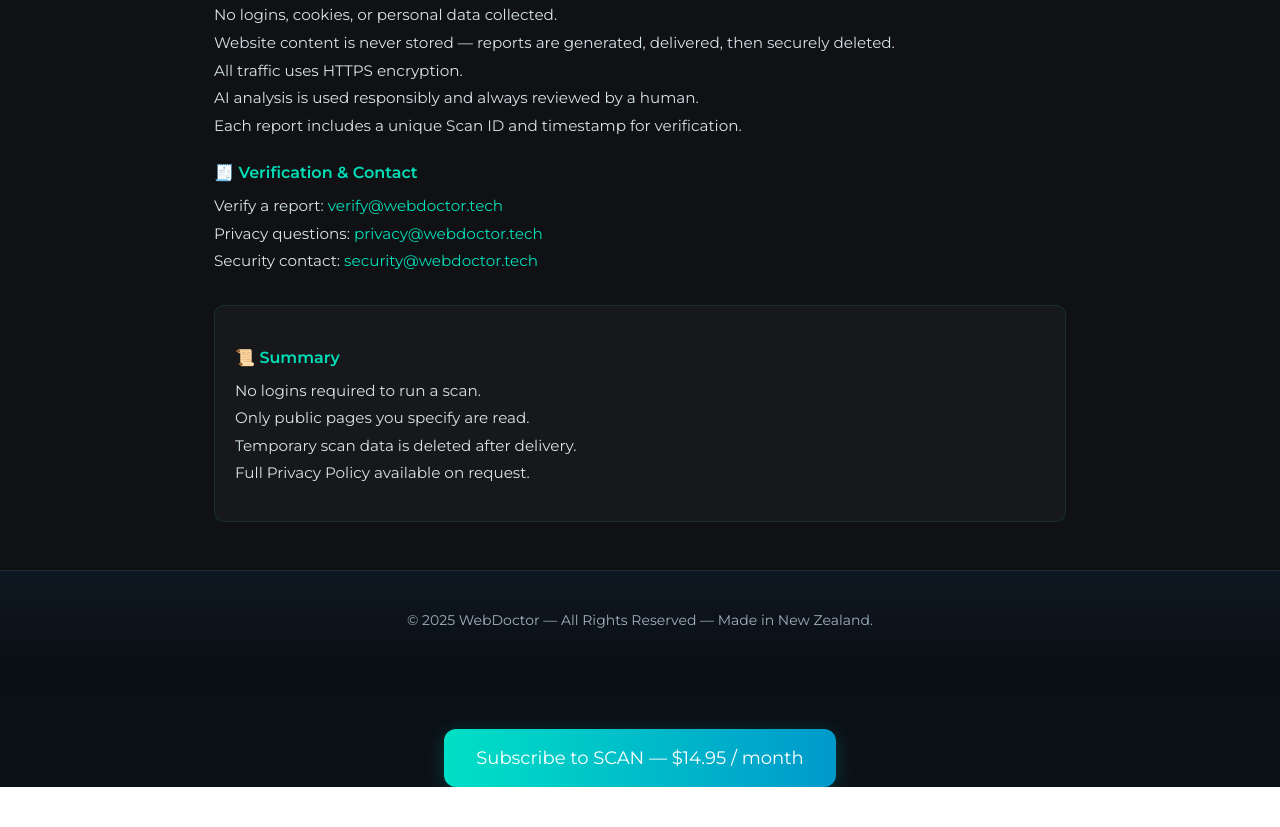
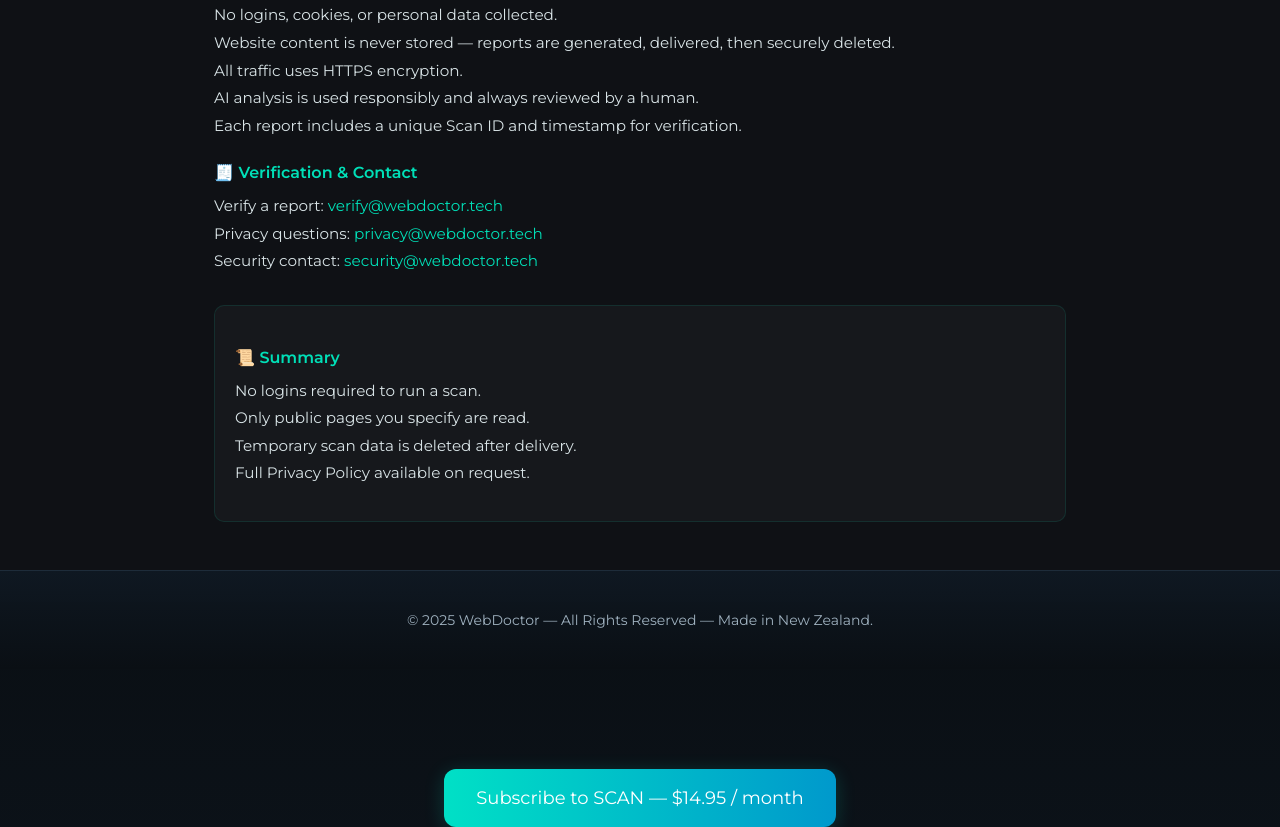
Before and after one commit to iqlabs-dev/webdoctor-phase2-dev, a website: page index.html in a window 1280 px wide. Shown: the part 3398-4225 px from the top of the page. Before the commit the page ends 4185 px from the top, so only its background shows below. Drawn offline with Linux system fonts and the light colour scheme.

Commit message:
Update index.html

```diff
--- a/index.html
+++ b/index.html
@@ -430,22 +430,23 @@
     } catch(e) { /* same-origin only; ignore if blocked */ }
   });
   frame.addEventListener('error', ()=>{ clearTimeout(timer); fallback.style.display = 'flex'; });
-</script>
+</script> <!-- 👈 Close the previous script here (this was missing) -->
 
 <!-- ✅ WebDoctor Subscribe Button (HTML, not inside script) -->
 <div style="text-align:center; margin: 60px 0;">
   <button
     onclick="startCheckout('price_1SQ4knHrtPY0HwDpFHfxNdoZ')"
-    style="background: linear-gradient(90deg,#00e0c6,#0099cc);
-           color:white;
-           border:none;
-           padding:18px 32px;
-           font-size:18px;
-           font-family:'Montserrat',sans-serif;
-           border-radius:12px;
-           cursor:pointer;
-           transition:transform 0.2s ease;
-           box-shadow:0 4px 20px rgba(0,224,198,0.2);">
+    style="background: linear-gradient(90deg, #00e0c6, #0099cc);
+           color: white;
+           border: none;
+           padding: 18px 32px;
+           font-size: 18px;
+           font-family: 'Montserrat', sans-serif;
+           border-radius: 12px;
+           cursor: pointer;
+           margin-top: 40px;
+           box-shadow: 0 4px 20px rgba(0, 224, 198, 0.2);
+           transition: transform 0.2s ease;">
     Subscribe to SCAN — $14.95 / month
   </button>
 </div>
@@ -462,7 +463,7 @@
     const data = await response.json();
 
     if (data.url) {
-      window.location.href = data.url; // redirect to Stripe Checkout
+      window.location.href = data.url; // Redirect to Stripe Checkout
     } else {
       alert('Error starting checkout: ' + JSON.stringify(data));
     }
@@ -472,5 +473,6 @@
   }
 }
 </script>
+
 </body>
 </html>
```
